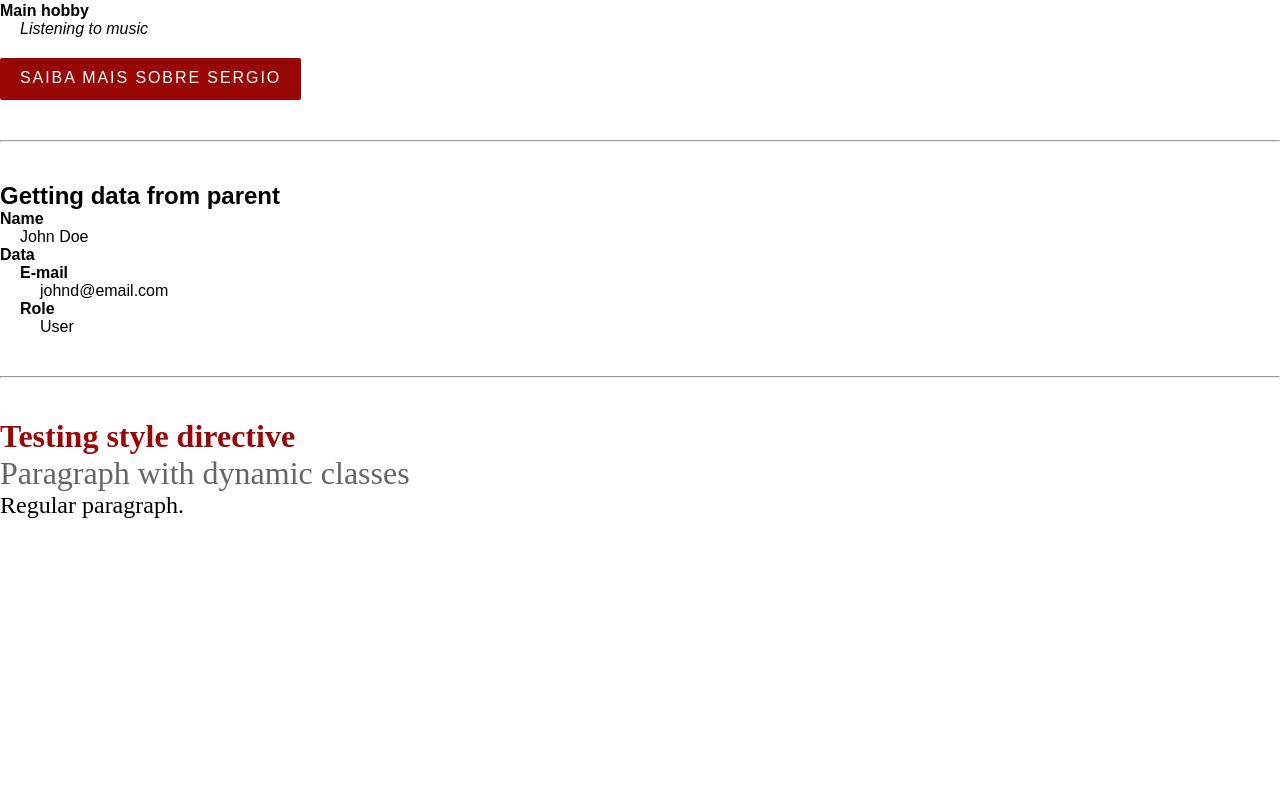
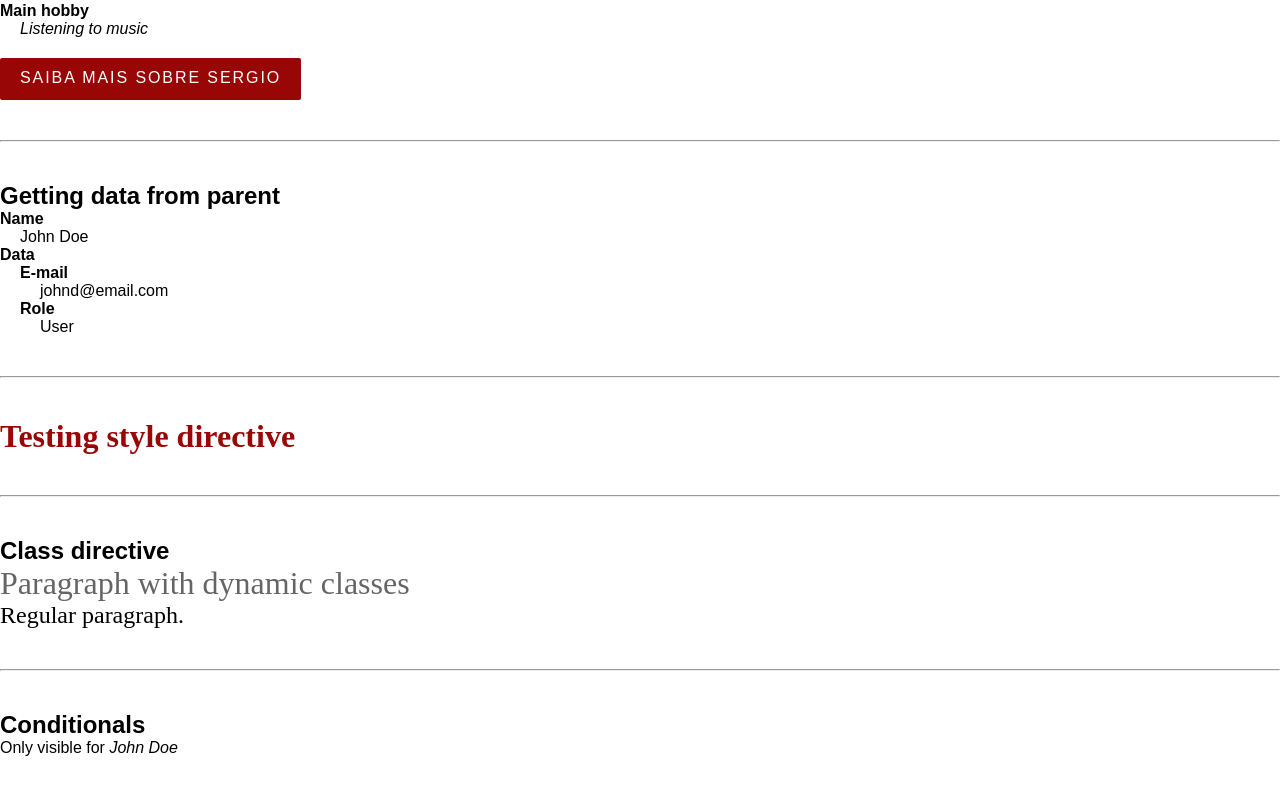
Before and after one commit to sergiofvs/angular-course, an Angular app: page / in a window 1280 px wide. Shown: the part 235-1030 px from the top of the page. Before the commit the page ends 800 px from the top, so only its background shows below. Built offline with nearby package versions, Linux system fonts and the light colour scheme.

Commit message:
Add ngIf directives

```diff
--- a/src/app/app.component.html
+++ b/src/app/app.component.html
@@ -11,4 +11,4 @@
 
 <hr>
 
-<app-directives></app-directives>
+<app-directives [name]="user_name"></app-directives>
--- a/src/app/components/directives/directives.component.html
+++ b/src/app/components/directives/directives.component.html
@@ -4,5 +4,18 @@
   color
 }">Testing style directive</h2>
 
+<hr>
+
+<h2>Class directive</h2>
+
 <p [ngClass]="introduction">Paragraph with dynamic classes</p>
 <p [ngClass]="paragraph">Regular paragraph.</p>
+
+<hr>
+
+<h2>Conditionals</h2>
+<div *ngIf="show_content">Content's visible</div>
+<p *ngIf="name !== 'John Doe'; else nameNotFound">Visible for anyone but <em>John</em></p>
+<ng-template #nameNotFound>
+  Only visible for <em>{{ name }}</em>
+</ng-template>
--- a/src/app/components/directives/directives.component.ts
+++ b/src/app/components/directives/directives.component.ts
@@ -1,4 +1,4 @@
-import { Component, OnInit } from '@angular/core';
+import { Component, Input, OnInit } from '@angular/core';
 
 @Component({
   selector: 'app-directives',
@@ -13,6 +13,9 @@ export class DirectivesComponent implements OnInit {
   paragraph: string = 'paragraph';
   introduction: Array<string> = [this.paragraph, 'foreword'];
 
+  @Input() name: string = '';
+  show_content: boolean = false;
+
   constructor() {}
 
   ngOnInit(): void {}
--- a/src/styles.css
+++ b/src/styles.css
@@ -11,6 +11,7 @@
 }
 
 body {
+  padding-bottom: 500px;
   font-family: sans-serif;
 }
 
```
